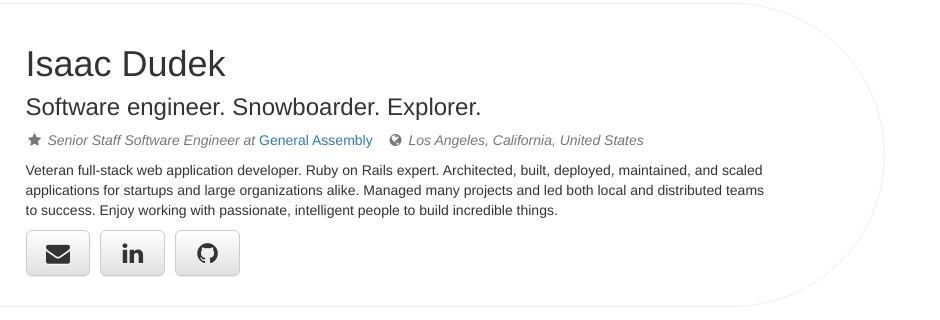
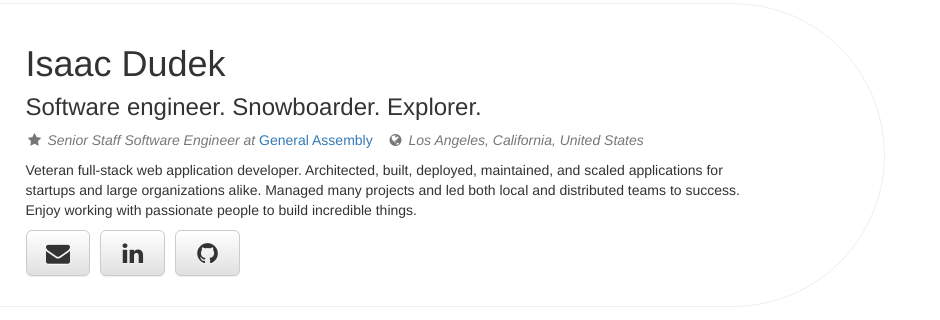
Before and after one commit to isaacdudek/isaacdudek.github.io, a plain HTML site: page index.html in a window 1280 px wide. Shown: the part 245-565 px from the top of the page, 340-1280 px from the left. Drawn offline with nearby package versions, Linux system fonts and the light colour scheme.

Commit message:
Update description

```diff
--- a/index.html
+++ b/index.html
@@ -29,7 +29,7 @@
               <i>Los Angeles, California, United States</i>
             </li>
           </ul>
-          <p>Veteran full-stack web application developer. Ruby on Rails expert. Architected, built, deployed, maintained, and scaled applications for startups and large organizations alike. Managed many projects and led both local and distributed teams to success. Enjoy working with passionate, intelligent people to build incredible things.</p>
+          <p>Veteran full-stack web application developer. Architected, built, deployed, maintained, and scaled applications for startups and large organizations alike. Managed many projects and led both local and distributed teams to success. Enjoy working with passionate people to build incredible things.</p>
           <ul class="list-inline">
             <li>
               <a href="mailto:&#x69;&#x73;&#x61;&#x61;&#x63;&#x40;&#x69;&#x73;&#x61;&#x61;&#x63;&#x64;&#x75;&#x64;&#x65;&#x6b;&#x2e;&#x63;&#x6f;&#x6d;">
```
